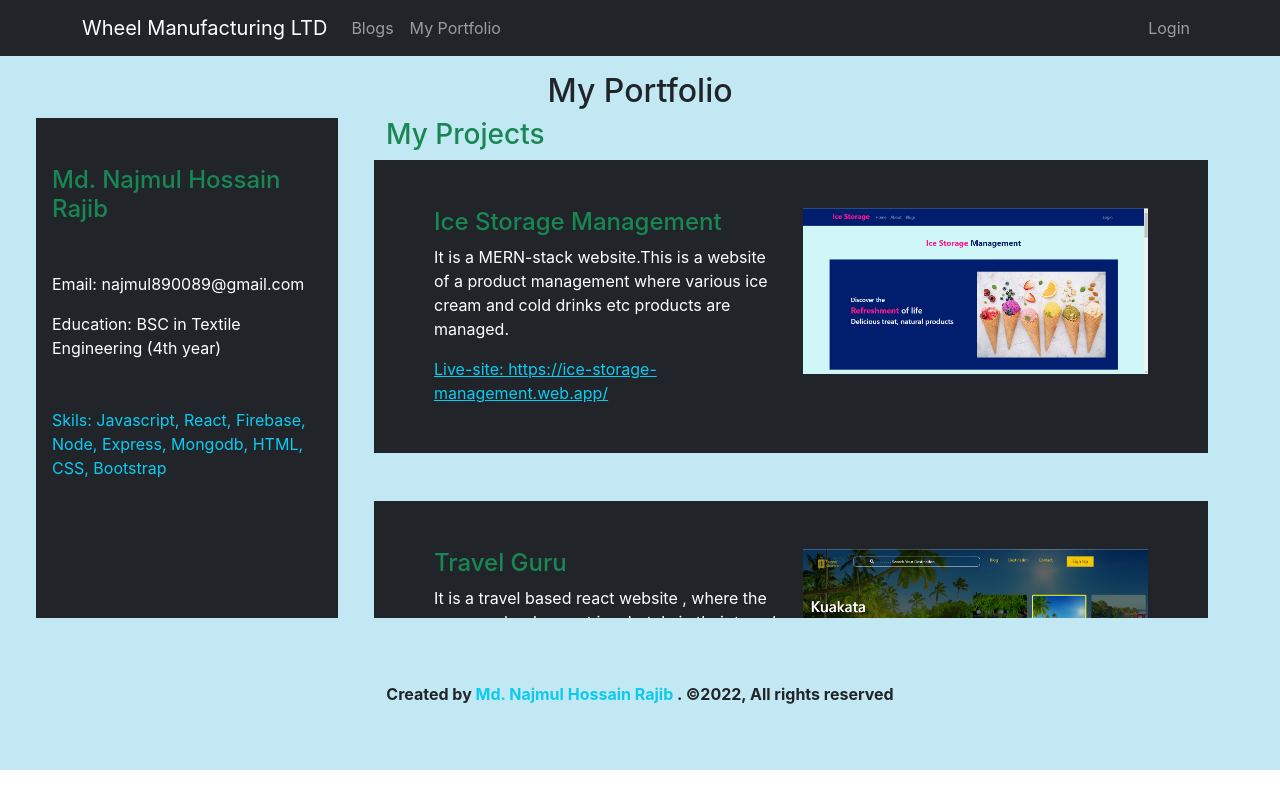
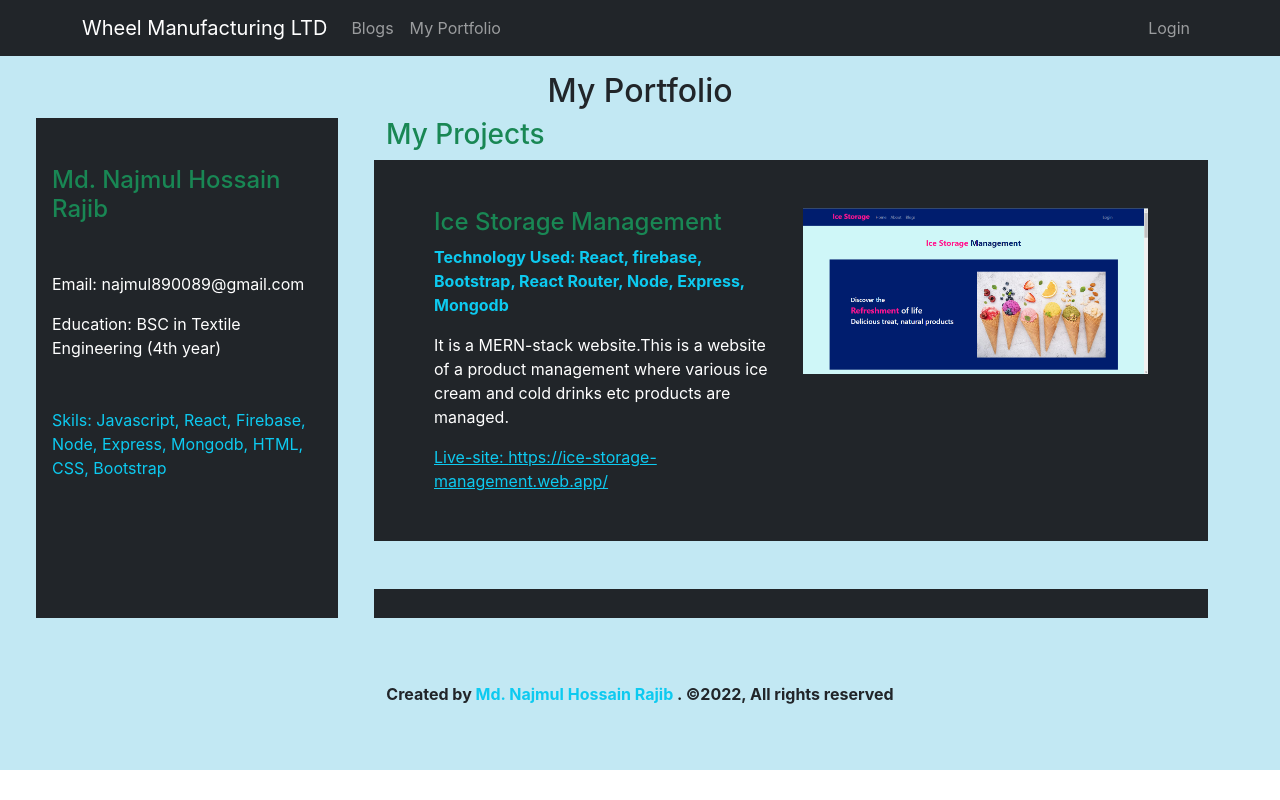
Before and after one commit to Najmul890/wheel-manufacturer-client, a React (Create React App) app: page /myPortfolio in a window 1280 px wide. Built offline with nearby package versions, Linux system fonts and the light colour scheme; no server answers.

Commit message:
project section updated in portfolio page

```diff
--- a/src/components/pages/MyPortfolio/Project.js
+++ b/src/components/pages/MyPortfolio/Project.js
@@ -1,11 +1,12 @@
 import React from 'react';
 
 const Project = ({project}) => {
-    const {name, image, description, live}= project;
+    const {name, image, description, technology, live}= project;
     return (
         <div className='row bg-dark p-5 mb-5 text-white' >
             <div className="col-md-6">
                 <h4 className="text-success">{name}</h4>
+                <p className='text-info fw-bold' >Technology Used: {technology}</p>
                 <p>{description}</p>
                 <a className='text-info' href={live} target="_blank" >Live-site: {live}</a>
             </div>
```
